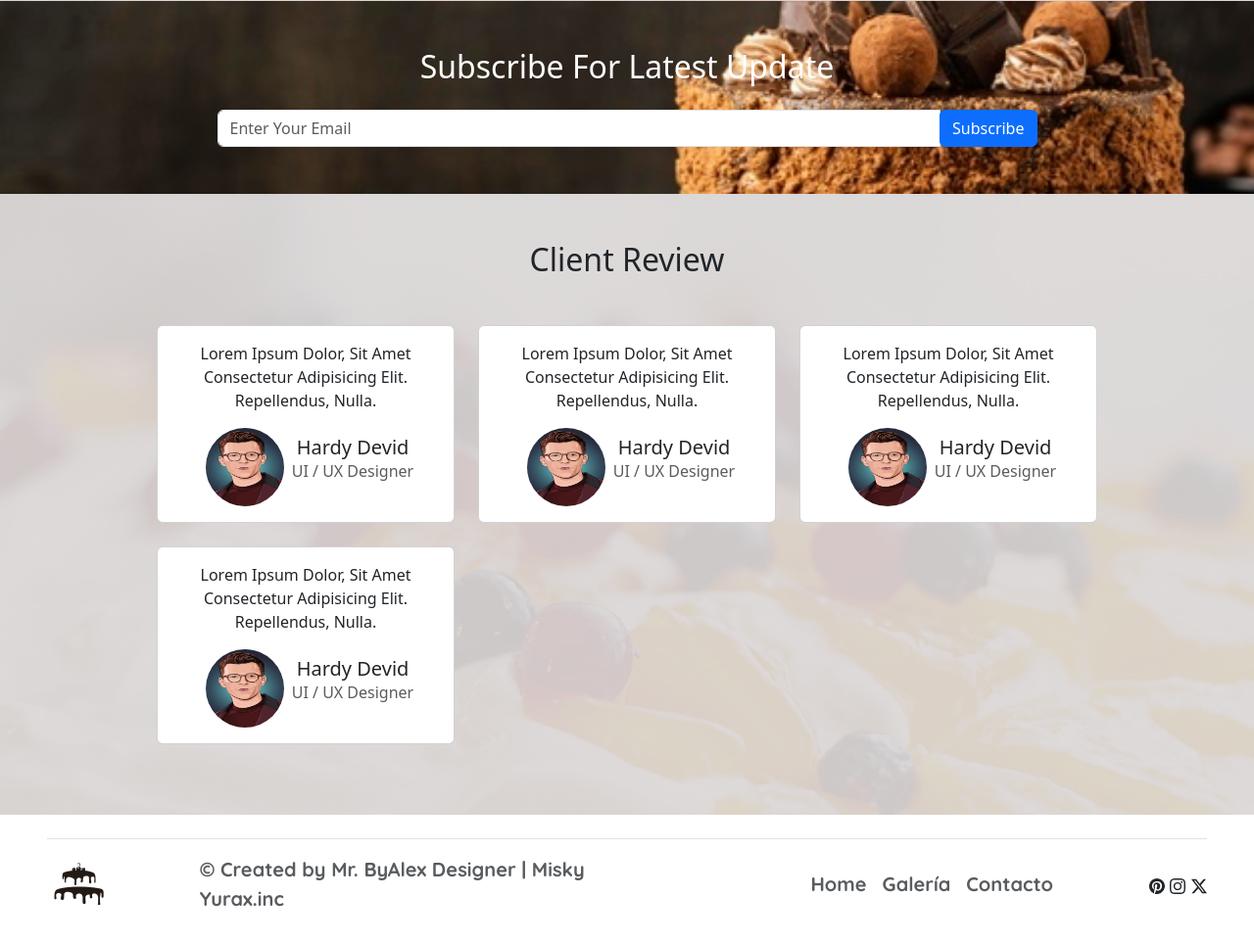
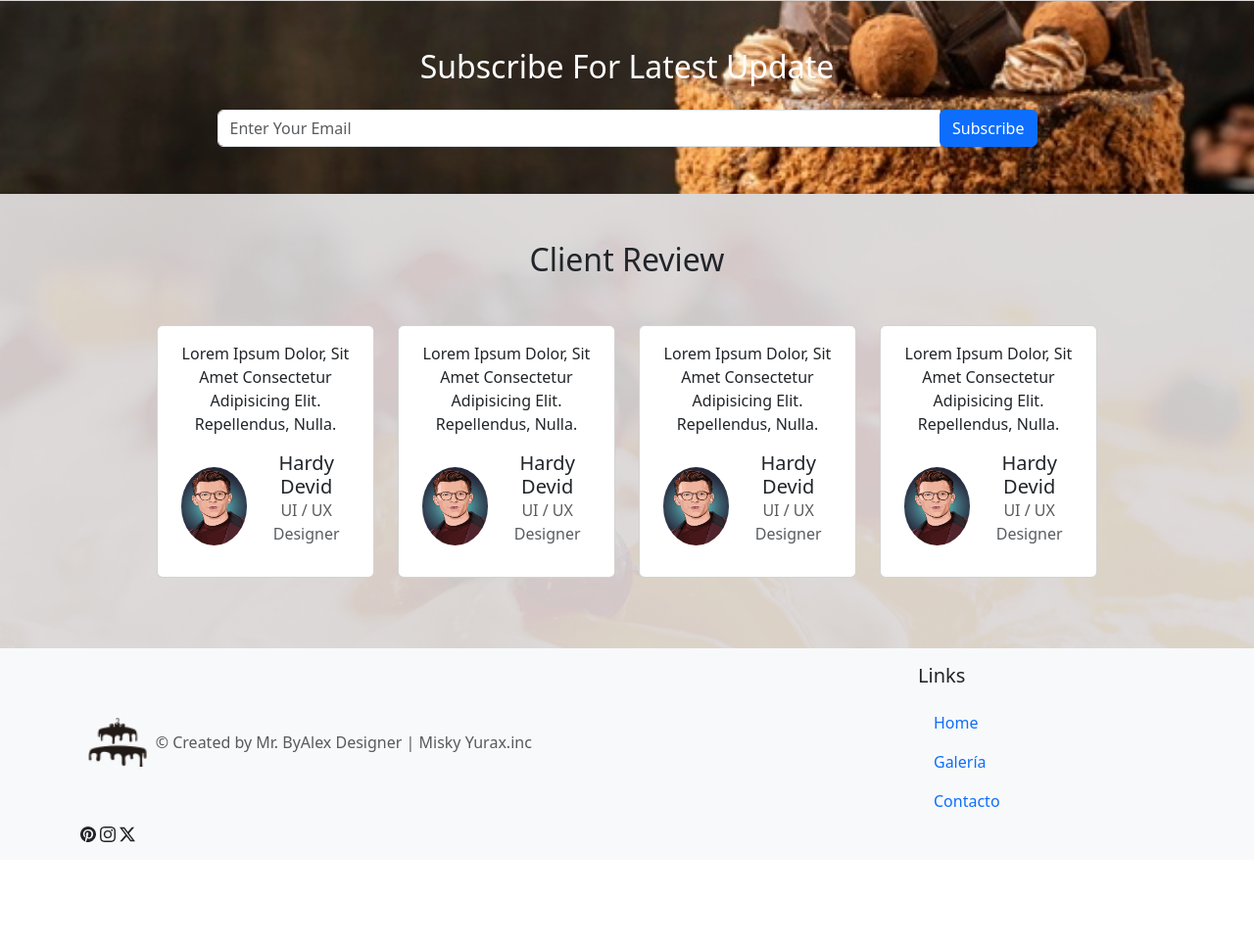
Before and after one commit to ByAlex96/ProyectoBoostrap, a plain HTML site: page index.html in a window 1280 px wide. Shown: the part 1799-2763 px from the top of the page at 98% size. After the commit the page ends 2677 px from the top, so only its background shows below. Drawn offline with nearby package versions, Linux system fonts and the light colour scheme.

Commit message:
ACTUALIZADO

```diff
--- a/index.html
+++ b/index.html
@@ -266,7 +266,7 @@
             <section class="py-5 w-75">
                 <h2 class="text-center mb-5">Client Review</h2>
                 <div class="row">
-                    <div class="col-md-6 col-lg-4 mb-4">
+                    <div class="col-12 col-md-6 col-lg-3 mb-4" style="display: flex; flex-direction: column;">
                         <div class="card">
                             <div class="card-body text-center">
                                 <p class="card-text">Lorem Ipsum Dolor, Sit Amet Consectetur Adipisicing Elit.
@@ -282,7 +282,39 @@
                             </div>
                         </div>
                     </div>
-                    <div class="col-md-6 col-lg-4 mb-4">
+                    <div class="col-12 col-md-6 col-lg-3 mb-4" style="display: flex; flex-direction: column;">
+                        <div class="card">
+                            <div class="card-body text-center">
+                                <p class="card-text">Lorem Ipsum Dolor, Sit Amet Consectetur Adipisicing Elit.
+                                    Repellendus, Nulla.</p>
+                                <div class="d-flex align-items-center justify-content-center">
+                                    <img src="/images/client1.jpg" alt="Client" class="rounded-circle mx-2"
+                                        style="width: 5rem; height: 5rem;">
+                                    <div>
+                                        <h5 class="card-title mb-0">Hardy Devid</h5>
+                                        <p class="text-muted">UI / UX Designer</p>
+                                    </div>
+                                </div>
+                            </div>
+                        </div>
+                    </div>
+                    <div class="col-12 col-md-6 col-lg-3 mb-4" style="display: flex; flex-direction: column;">
+                        <div class="card">
+                            <div class="card-body text-center">
+                                <p class="card-text">Lorem Ipsum Dolor, Sit Amet Consectetur Adipisicing Elit.
+                                    Repellendus, Nulla.</p>
+                                <div class="d-flex align-items-center justify-content-center">
+                                    <img src="/images/client1.jpg" alt="Client" class="rounded-circle mx-2"
+                                        style="width: 5rem; height: 5rem;">
+                                    <div>
+                                        <h5 class="card-title mb-0">Hardy Devid</h5>
+                                        <p class="text-muted">UI / UX Designer</p>
+                                    </div>
+                                </div>
+                            </div>
+                        </div>
+                    </div>
+                    <div class="col-12 col-md-6 col-lg-3 mb-4" style="display: flex; flex-direction: column;">
                         <div class="card">
                             <div class="card-body text-center">
                                 <p class="card-text">Lorem Ipsum Dolor, Sit Amet Consectetur Adipisicing Elit.
@@ -299,40 +331,6 @@
                         </div>
                     </div>
                     <!-- Repite el bloque para más testimonios -->
-                    <div class="col-md-6 col-lg-4 mb-4">
-                        <div class="card">
-                            <div class="card-body text-center">
-                                <p class="card-text">Lorem Ipsum Dolor, Sit Amet Consectetur Adipisicing Elit.
-                                    Repellendus, Nulla.</p>
-                                <div class="d-flex align-items-center justify-content-center">
-                                    <img src="/images/client1.jpg" alt="Client" class="rounded-circle mx-2"
-                                        style="width: 5rem; height: 5rem;">
-                                    <div>
-                                        <h5 class="card-title mb-0">Hardy Devid</h5>
-                                        <p class="text-muted">UI / UX Designer</p>
-                                    </div>
-                                </div>
-                            </div>
-                        </div>
-                    </div>
-                    <div class="col-md-6 col-lg-4 mb-4">
-                        <div class="card">
-                            <div class="card-body text-center">
-                                <p class="card-text">Lorem Ipsum Dolor, Sit Amet Consectetur Adipisicing Elit.
-                                    Repellendus, Nulla.</p>
-                                <div class="d-flex align-items-center justify-content-center">
-                                    <img src="/images/client1.jpg" alt="Client" class="rounded-circle mx-2"
-                                        style="width: 5rem; height: 5rem;">
-                                    <div>
-                                        <h5 class="card-title mb-0">Hardy Devid</h5>
-                                        <p class="text-muted">UI / UX Designer</p>
-                                    </div>
-                                </div>
-                            </div>
-                        </div>
-                    </div>
-                    <!-- Añade más tarjetas según sea necesario -->
-                </div>
                 </div>
             </section>
         </section>
@@ -341,22 +339,21 @@
     </main>
 
     <!-- INICIO FOOTER -->
-    <footer>
-        <div class="footer header fs-5 fw-bolder cursor-pointer mx-5">
-
-            <footer class="d-flex flex-wrap justify-content-between align-items-center py-3 my-4 border-top">
-                <a href="#" class="logo"><img src="images/logo.png" alt="Logo" /></a>
-
-                <p class="col-md-4 mb-0 text-body-secondary">© Created by Mr. ByAlex Designer | Misky Yurax.inc</p>
-
-
-                <ul class="nav col-md-4 justify-content-end">
-                    <li class="nav-item"><a href="#" class="nav-link px-2 text-body-secondary">Home</a></li>
-                    <li class="nav-item"><a href="/views/galeria.html"
-                            class="nav-link px-2 text-body-secondary">Galería</a></li>
-                    <li class="nav-item"><a href="/views/contacto.html"
-                            class="nav-link px-2 text-body-secondary">Contacto</a></li>
-                </ul>
+    <footer class="bg-light py-3">
+        <div class="container">
+            <div class="row">
+                <div class="col-md-6 col-sm-12 d-flex align-items-center">
+                    <a href="#" class="logo mr-3"><img src="images/logo.png" alt="Logo" height="50" /></a>
+                    <p class="mb-0 text-body-secondary">© Created by Mr. ByAlex Designer | Misky Yurax.inc</p>
+                </div>
+                <div class="col-md-3 offset-md-3 col-sm-12">
+                    <h5 class="mb-3">Links</h5>
+                    <ul class="nav flex-column">
+                        <li class="nav-item"><a href="#" class="nav-link">Home</a></li>
+                        <li class="nav-item"><a href="/views/galeria.html" class="nav-link">Galería</a></li>
+                        <li class="nav-item"><a href="/views/contacto.html" class="nav-link">Contacto</a></li>
+                    </ul>
+                </div>
                 <div class="iconos">
                     <a href="https://www.pinterest.es/Cakeshop07/">
                         <svg xmlns="http://www.w3.org/2000/svg" width="16" height="16" fill="currentColor"
@@ -380,8 +377,8 @@
                         </svg>
                     </a>
                 </div>
-            </footer>
-        </div>
+    </footer>
+    </div>
     </footer>
     <!-- FIN FOOTER -->
 
```
